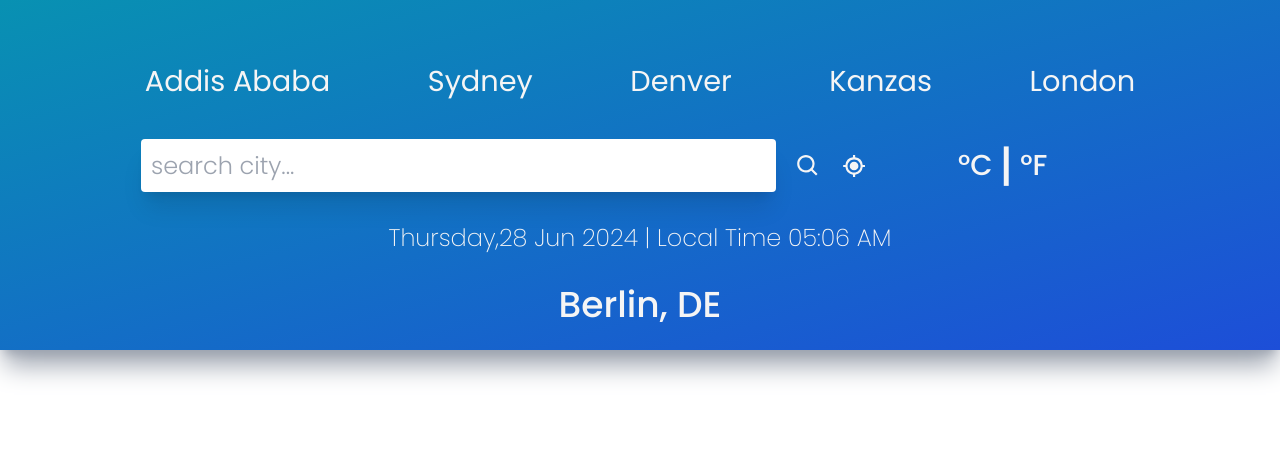
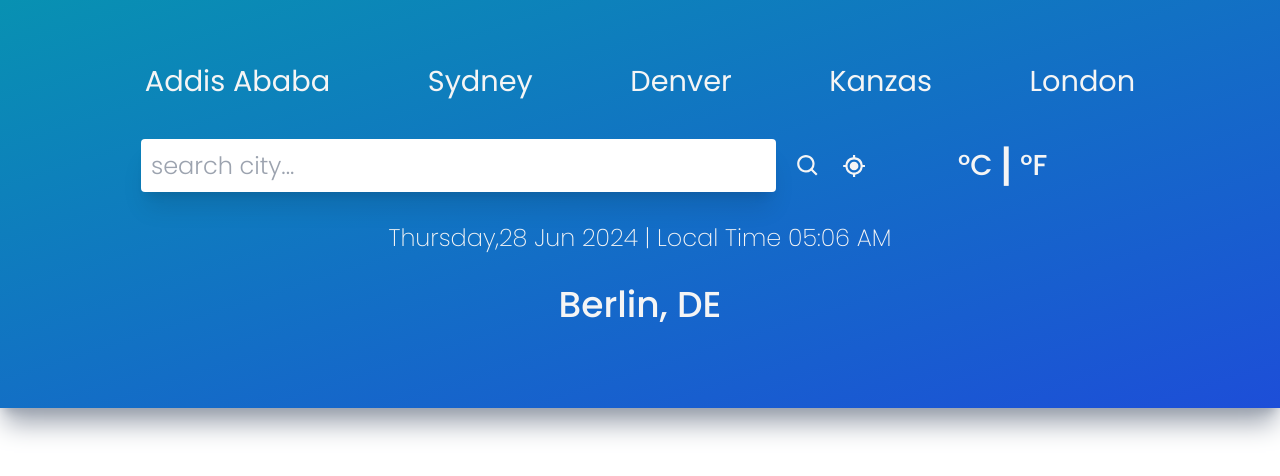
Before and after one commit to mc-solo/weather, a React (Vite) app: page / in a window 1280 px wide. Shown: the top 476 px of the page. Built offline with nearby package versions, Linux system fonts and the light colour scheme.

Commit message:
add TempAndDetails.jsx

```diff
--- a/src/App.jsx
+++ b/src/App.jsx
@@ -3,6 +3,7 @@ import { FaReact } from 'react-icons/fa'
 import TopBUttons from './components/TopBUttons'
 import Inputs from './components/Inputs'
 import TimeAndLocation from './components/TimeAndLocation'
+import TempAndDetails from './components/TempAndDetails'
 
 
 const App = () => {
@@ -12,6 +13,7 @@ const App = () => {
       <TopBUttons />
       <Inputs />
       <TimeAndLocation />
+      <TempAndDetails />
     </div>
   )
 }
--- /dev/null
+++ b/src/components/TempAndDetails.jsx
@@ -0,0 +1,16 @@
+import { FaThermometerEmpty } from "react-icons/fa"
+import { BiSolidDropletHalf } from "react-icons/bi"
+import { FiWind } from "react-icons/fi"
+import { MdKeyboardArrowUp } from "react-icons/md"
+import { GiSunrise, GiSunset } from "react-icons/gi"
+
+const TempAndDetails = () => {
+    return (
+        <div>
+            <div className="flex items-center justify-center py-6 text-xl text-cyan-300">
+            </div>
+        </div>
+    )
+}
+
+export default TempAndDetails
```
